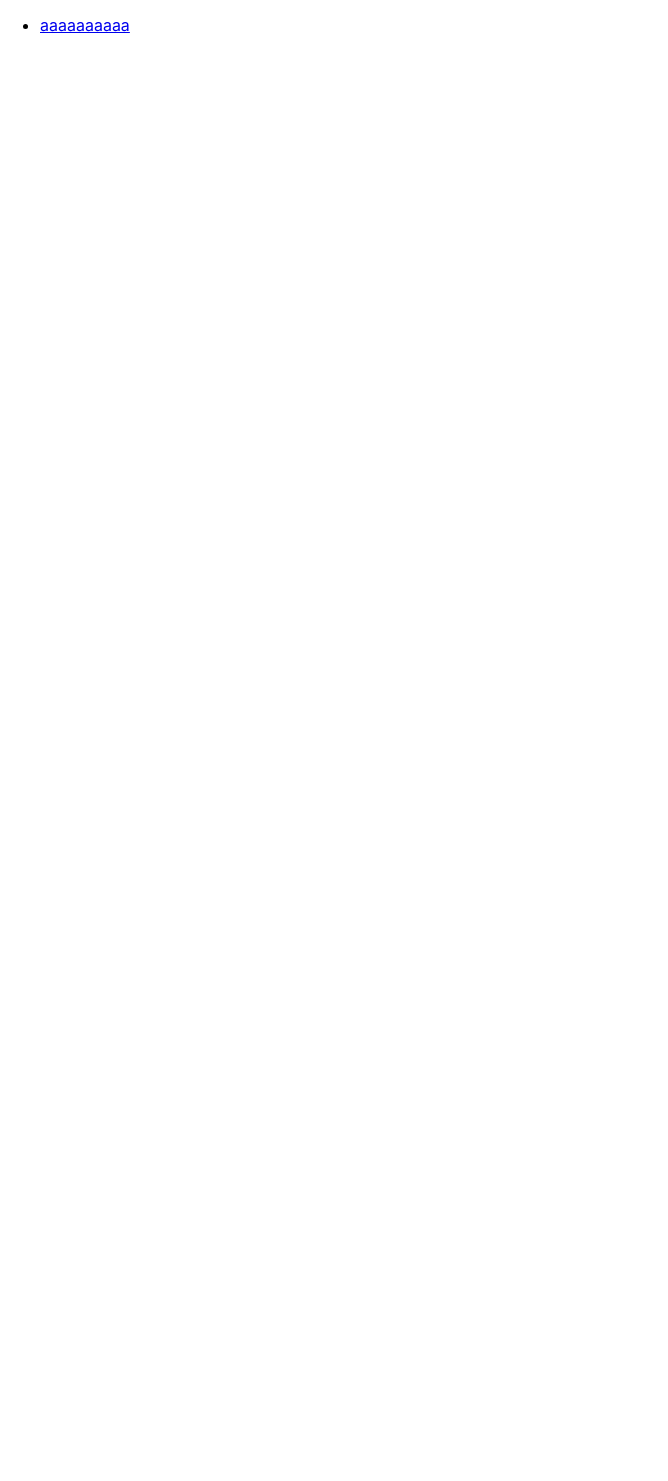
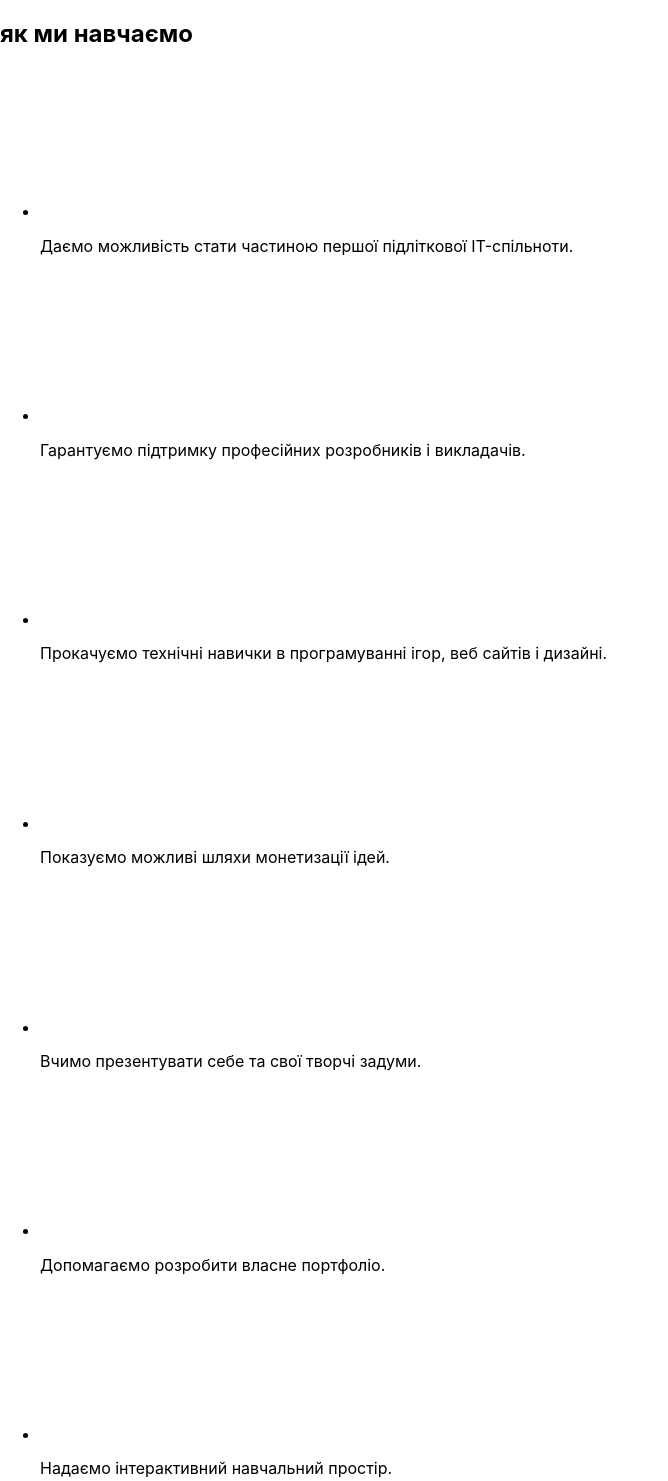
Before and after one commit to vladimirkostroba/project_group2, a website: page src/index.html in a window 1280 px wide. Shown: the whole page, without its empty margins (0-668 px from the left). Before the commit the page ends 800 px from the top, so only its background shows below. Drawn offline with nearby package versions, Linux system fonts and the light colour scheme; files that its build step writes are made by us from their sources.

Commit message:
Added html for studding section

```diff
--- a/src/index.html
+++ b/src/index.html
@@ -11,13 +11,90 @@
   </head>
 
   <body>
-    <header>
-      <ul>
-        <li>
-          <a href="/">aaaaaaaaaa</a>
-        </li>
-      </ul>
-    </header>
+    <section class="studding">
+      <div class="container">
+        <h2 class="studding__title">як ми навчаємо</h2>
+        <ul class="studding__list">
+          <li class="description">
+            <div class="icon">
+              <svg class="icon__svg">
+                <use></use>
+              </svg>
+            </div>
+            <p class="description__text">
+              Даємо можливість стати частиною першої підліткової IT-спільноти.
+            </p>
+          </li>
+
+          <li class="description">
+            <div class="icon">
+              <svg class="icon__svg">
+                <use></use>
+              </svg>
+            </div>
+            <p class="description__text">
+              Гарантуємо підтримку професійних розробників і викладачів.
+            </p>
+          </li>
+
+          <li class="description">
+            <div class="icon">
+              <svg class="icon__svg">
+                <use></use>
+              </svg>
+            </div>
+            <p class="description__text">
+              Прокачуємо технічні навички в програмуванні ігор, веб сайтів і
+              дизайні.
+            </p>
+          </li>
+
+          <li class="description">
+            <div class="icon">
+              <svg class="icon__svg">
+                <use></use>
+              </svg>
+            </div>
+            <p class="description__text">
+              Показуємо можливі шляхи монетизації ідей.
+            </p>
+          </li>
+
+          <li class="description">
+            <div class="icon">
+              <svg class="icon__svg">
+                <use></use>
+              </svg>
+            </div>
+            <p class="description__text">
+              Вчимо презентувати себе та свої творчі задуми.
+            </p>
+          </li>
+
+          <li class="description">
+            <div class="icon">
+              <svg class="icon__svg">
+                <use></use>
+              </svg>
+            </div>
+            <p class="description__text">
+              Допомагаємо розробити власне портфоліо.
+            </p>
+          </li>
+
+          <li class="description">
+            <div class="icon">
+              <svg class="icon__svg">
+                <use></use>
+              </svg>
+            </div>
+            <p class="description__text">
+              Надаємо інтерактивний навчальний простір.
+            </p>
+          </li>
+        </ul>
+      </div>
+    </section>
     <!-- Сюда будет всталена ссылка на файл скриптов -->
     <!-- inject:js -->
     <!-- endinject -->
```
